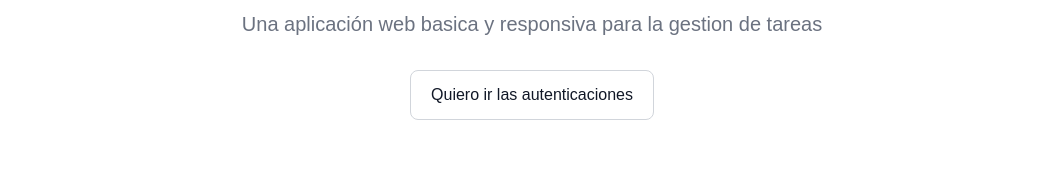
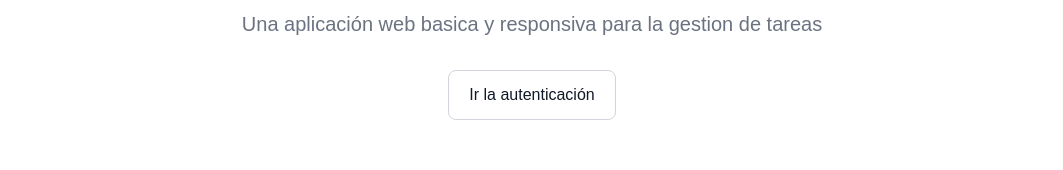
Before and after one commit to cortesPaez/todo-list-nextjs, a Next.js app: page / in a window 1280 px wide. Shown: the part 130-300 px from the top of the page, without its empty margins (108-1171 px from the left). Built offline with nearby package versions, Linux system fonts and the light colour scheme.

Commit message:
refactor: change button text

```diff
--- a/app/page.tsx
+++ b/app/page.tsx
@@ -16,7 +16,7 @@ export default function Home() {
           href="/auth"
           className="inline-flex justify-center items-center py-3 px-5 text-base font-medium text-center text-gray-900 rounded-lg border border-gray-300 hover:bg-gray-100 focus:ring-4 focus:ring-gray-100 dark:text-white dark:border-gray-700 dark:hover:bg-gray-700 dark:focus:ring-gray-800"
         >
-          Quiero ir las autenticaciones
+          Ir la autenticación
         </Link>
       </div>
       <Image src={img} width={1000} height={500} alt="landing-page" />
```
